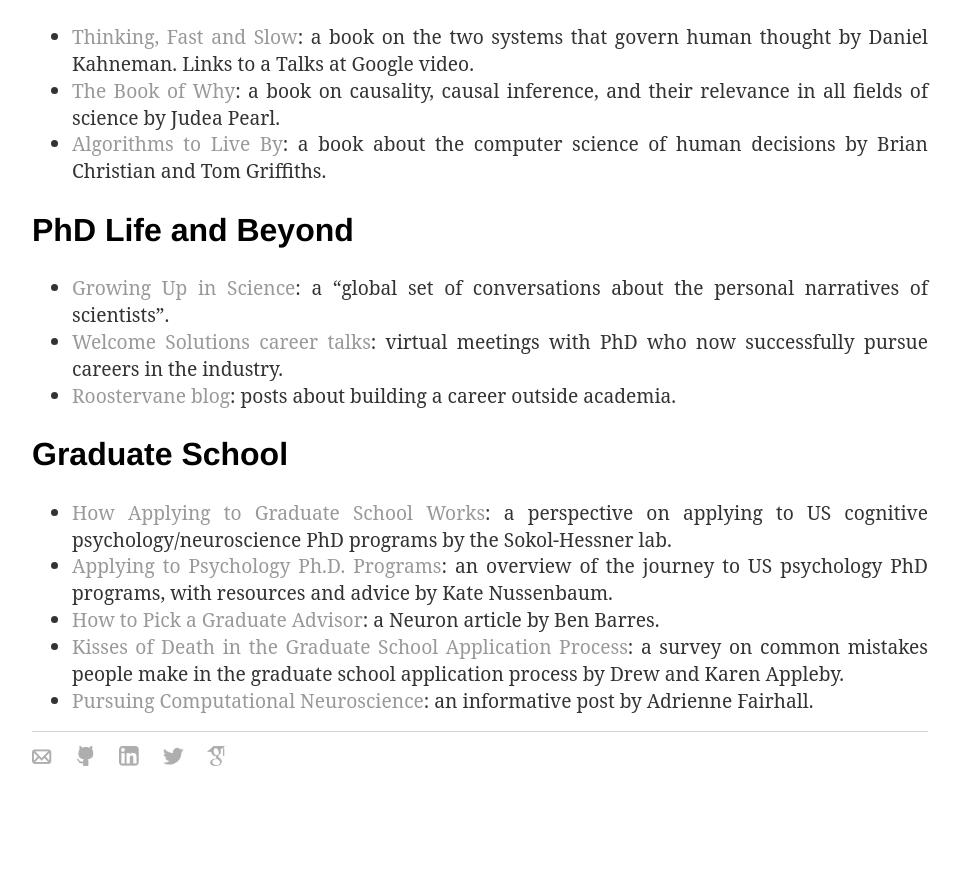
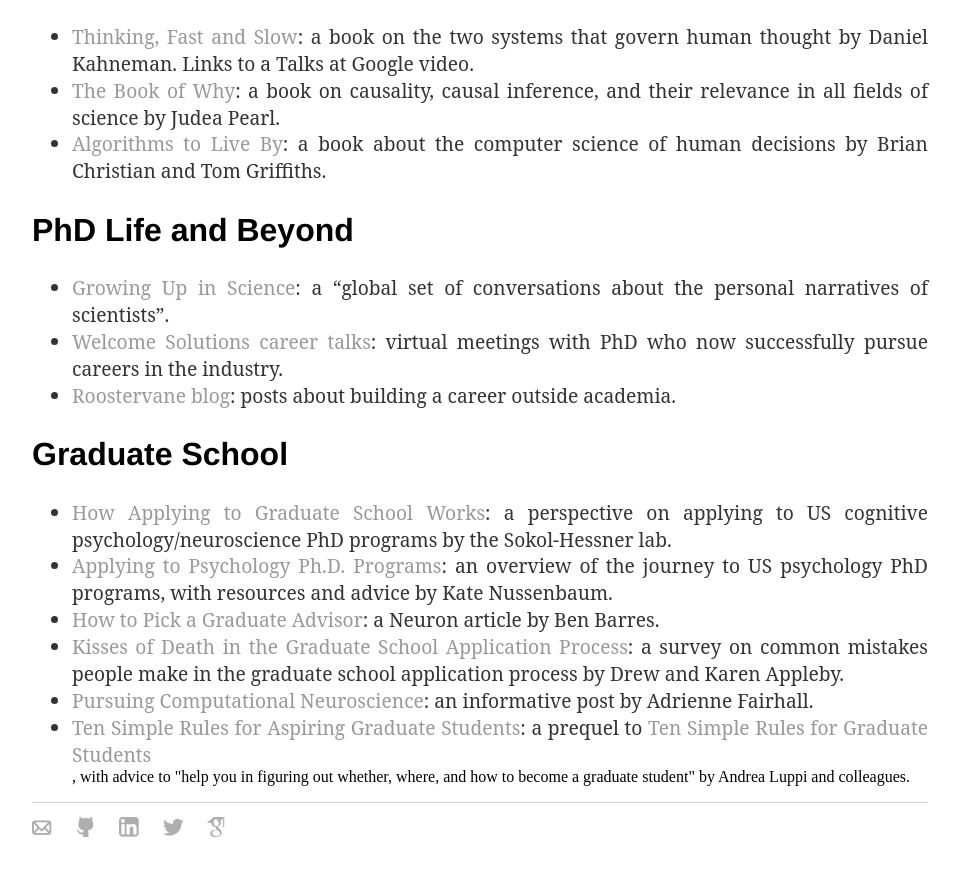
Before and after one commit to gaiamolinaro/gaiamolinaro.github.io, a Jekyll site: the page built from resources/index.html, in a window 1280 px wide and 900 px high, scrolled down 1429 px. Shown: the top 876 px of the window, without its empty margins (160-1121 px from the left). Built offline with Jekyll 4.4.1, drawn with Linux system fonts in a browser that asks for light colours; nearby versions of some CDN libraries; before the commit the page ends 2258 px from its top, so only the background shows below that.

Commit message:
Update index.html

```diff
--- a/resources/index.html
+++ b/resources/index.html
@@ -54,5 +54,8 @@
     <li class="p-li"><a href="https://www.sciencedirect.com/science/article/pii/S0896627313009070" target="_blank">How to Pick a Graduate Advisor</a>: a Neuron article by Ben Barres.</li>
     <li class="p-li"><a href="https://psychology.unl.edu/psichi/Graduate_School_Application_Kisses_of_Death.pdf" target="_blank">Kisses of Death in the Graduate School Application Process</a>: a survey on common mistakes people make in the graduate school application process by Drew and Karen Appleby.</li>
     <li class="p-li"><a href="https://fairhalllab.com/2013/06/14/pursuing-computational-neuroscience/" target="_blank">Pursuing Computational Neuroscience</a>: an informative post by Adrienne Fairhall.</li>
+    <li class="p-li"><a href="https://journals.plos.org/ploscompbiol/article?id=10.1371/journal.pcbi.1009276" target="_blank">Ten Simple Rules for Aspiring Graduate Students</a>:
+	    a prequel to <a href="https://journals.plos.org/ploscompbiol/article?id=10.1371/journal.pcbi.0030229" target="_blank">Ten Simple Rules for Graduate Students</a></li>, with advice
+	to "help you in figuring out whether, where, and how to become a graduate student" by Andrea Luppi and colleagues.
 </ul>
 </div><!-- /.blurb -->
```
